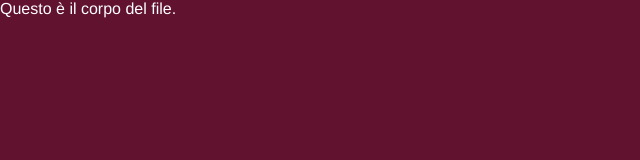
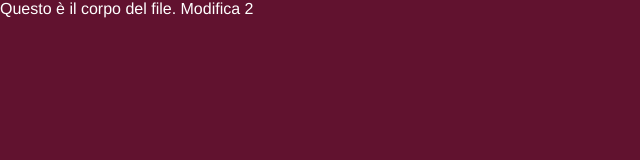
Before and after one commit to GiacomoAdeodata/coursera-test2, a plain HTML site: page site/index.html in a window 1280 px wide. Shown: the full height of the page, 0-640 px from the left. Drawn offline with Linux system fonts and the light colour scheme; files that its build step writes are made by us from their sources.

Commit message:
Modifica 2

```diff
--- a/site/index.html
+++ b/site/index.html
@@ -9,6 +9,6 @@
 	<link rel="stylesheet" href="css/styles.css">
 </head>
 <body>
-Questo è il corpo del file.
+Questo è il corpo del file. Modifica 2
 </body>
 </html>
```
